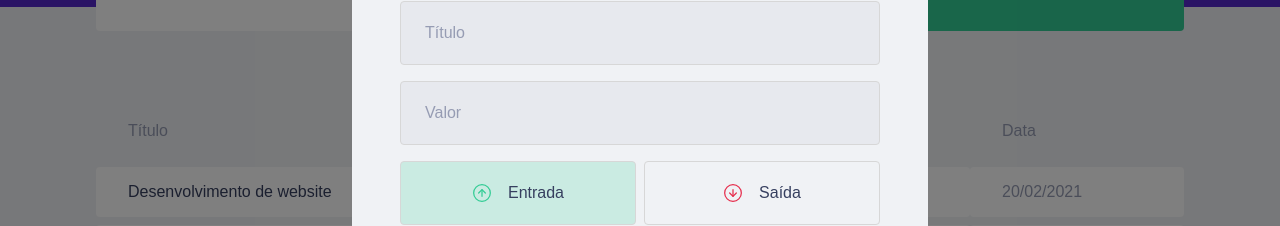
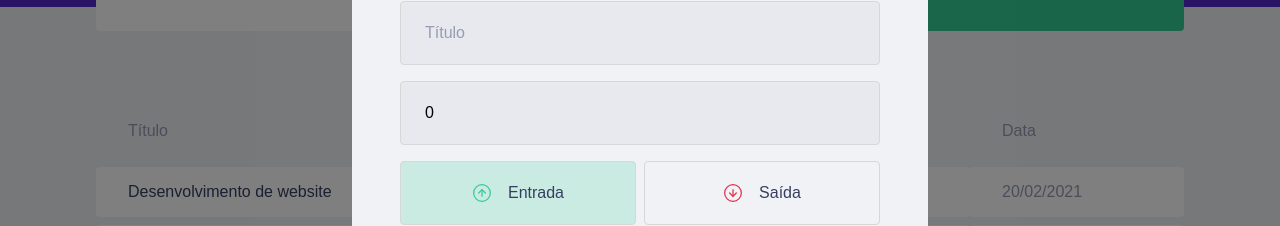
Before and after one commit to Leonnard19/dtmoney, a React (Create React App) app: page / in a window 1280 px wide. Both pictures are taken after a click on the button "Nova Transação". Shown: the part 233-459 px from the top of the page. Built offline with nearby package versions, Linux system fonts and the light colour scheme; no server answers; the HTML template or start-up script is replaced by a standard one; what miragejs would draw is missing.

Commit message:
Saving data from form

```diff
--- a/src/App.tsx
+++ b/src/App.tsx
@@ -1,9 +1,12 @@
-import { useState } from 'react';
+import Modal from 'react-modal';
 import { Dashboard } from './components/Dashboard';
 import { Header } from './components/Header';
 import { NewTransactionModal } from './components/NewTransactionModal';
 
+import { useState } from 'react';
 import { GlobalStyle } from './styles/global';
+
+Modal.setAppElement('#root');
 
 export function App() {
   const [isOpen, setIsOpen] = useState(false);
--- a/src/components/NewTransactionModal/index.tsx
+++ b/src/components/NewTransactionModal/index.tsx
@@ -1,4 +1,4 @@
-import { useState } from 'react';
+import { FormEvent, useState } from 'react';
 import Modal from 'react-modal';
 import closeImg from '../../assets/close.svg';
 import incomeImg from '../../assets/income.svg';
@@ -11,7 +11,17 @@ interface NewTransactionModalProps {
 }
 
 export function NewTransactionModal({ isOpen, onRequestClose }: NewTransactionModalProps) {
+  const [title, setTitle] = useState('');
+  const [value, setValue] = useState(0);
+  const [category, setCategory] = useState('');
+
   const [type, setType] = useState('deposit');
+
+  function handleCreateNewTransaction(event: FormEvent) {
+    event.preventDefault();
+
+    console.log({ title, value, category, type });
+  }
 
   return (
     <Modal
@@ -24,11 +34,16 @@ export function NewTransactionModal({ isOpen, onRequestClose }: NewTransactionMo
         <img src={closeImg} alt="Fechar Modal" />
       </button>
 
-      <Container>
+      <Container onSubmit={handleCreateNewTransaction}>
         <h2>Cadastrar transação</h2>
 
-        <input placeholder="Título" />
-        <input type="number" placeholder="Valor" />
+        <input placeholder="Título" value={title} onChange={e => setTitle(e.target.value)} />
+        <input
+          type="number"
+          placeholder="Valor"
+          value={value}
+          onChange={e => setValue(Number(e.target.value))}
+        />
 
         <TransactionTypeContainer>
           <RadioBox
@@ -52,7 +67,11 @@ export function NewTransactionModal({ isOpen, onRequestClose }: NewTransactionMo
           </RadioBox>
         </TransactionTypeContainer>
 
-        <input placeholder="Categoria" />
+        <input
+          placeholder="Categoria"
+          value={category}
+          onChange={e => setCategory(e.target.value)}
+        />
         <button type="submit">Cadastrar</button>
       </Container>
     </Modal>
```
